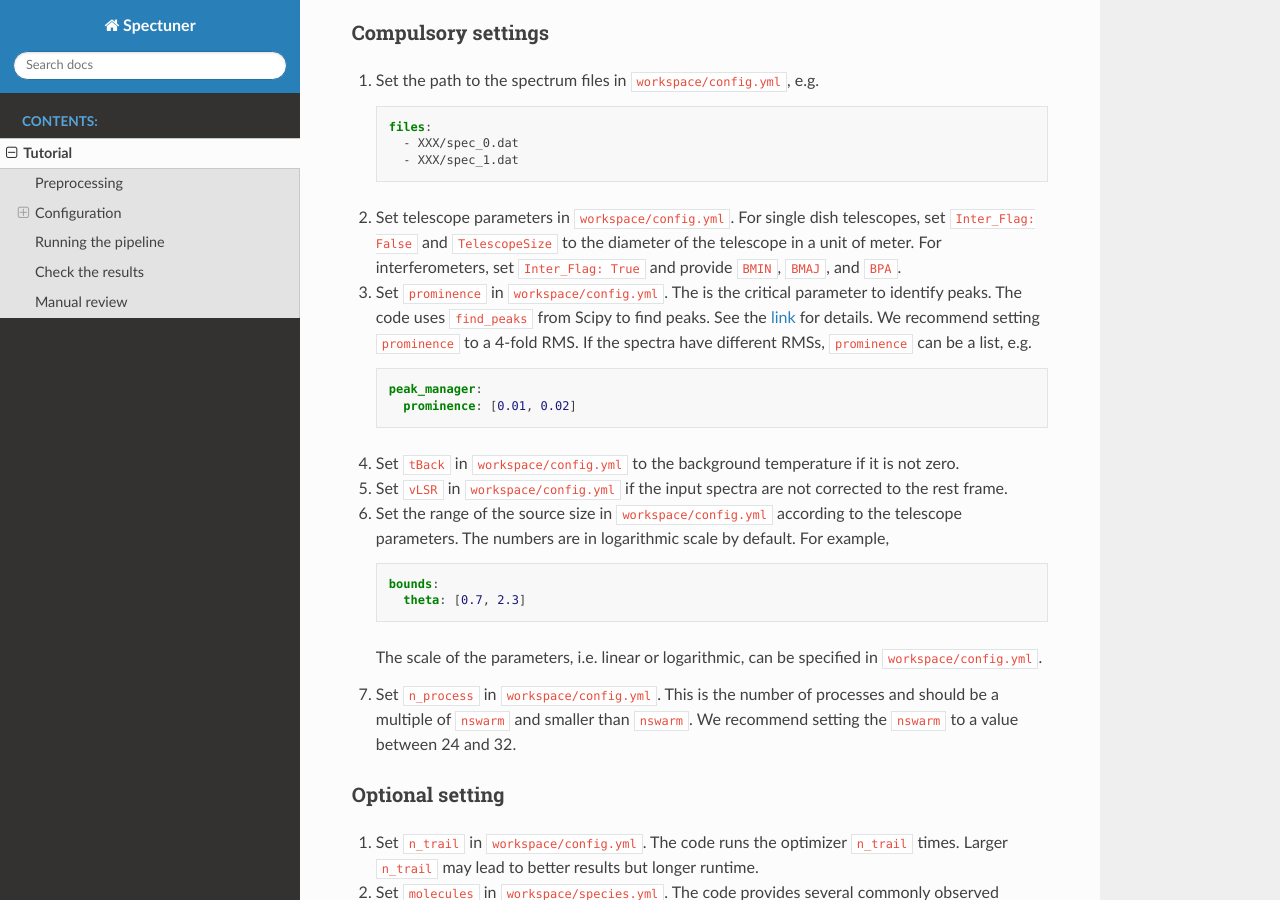
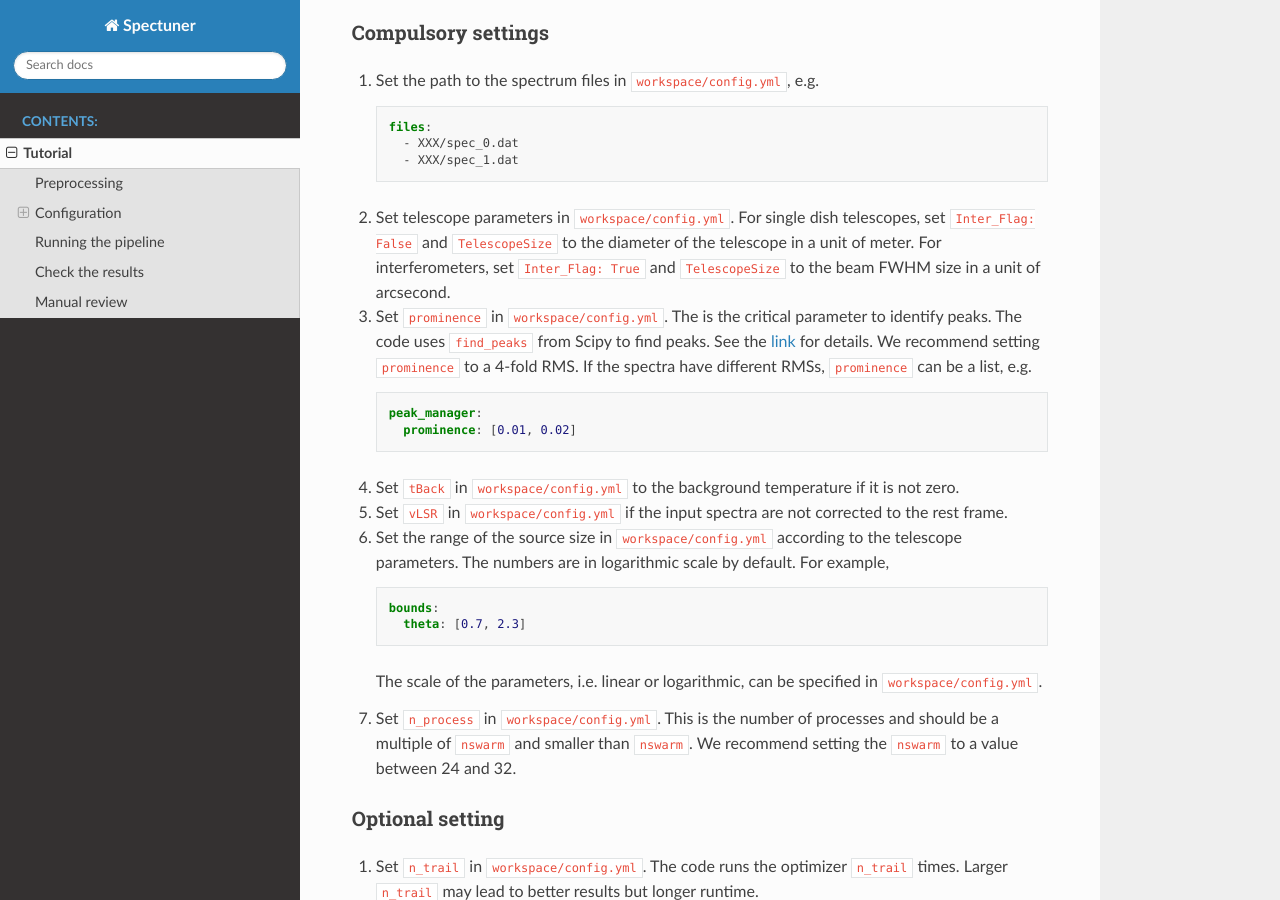
Before and after one commit to yqiuu/spectuner, a Sphinx documentation site: the page built from docs/source/tutorial.rst, in a window 1280 px wide and 900 px high, scrolled down 489 px. Built offline with Sphinx 7.4.7 and the Read the Docs theme 2.0.0, drawn with Linux system fonts in a browser that asks for light colours.

Commit message:
docs: Fix an error in the document

```diff
--- a/docs/source/tutorial.rst
+++ b/docs/source/tutorial.rst
@@ -31,7 +31,8 @@ Compulsory settings
 #. Set telescope parameters in ``workspace/config.yml``. For single dish
    telescopes, set ``Inter_Flag: False`` and ``TelescopeSize`` to the diameter
    of the telescope in a unit of meter. For interferometers, set
-   ``Inter_Flag: True`` and provide ``BMIN``, ``BMAJ``, and ``BPA``.
+   ``Inter_Flag: True`` and ``TelescopeSize`` to the beam FWHM size in a unit of
+   arcsecond.
 #. Set ``prominence`` in ``workspace/config.yml``. The is the critical parameter
    to identify peaks. The code uses ``find_peaks`` from Scipy to find peaks.
    See the `link <https://docs.scipy.org/doc/scipy/reference/generated/scipy.signal.find_peaks.html>`__
```
